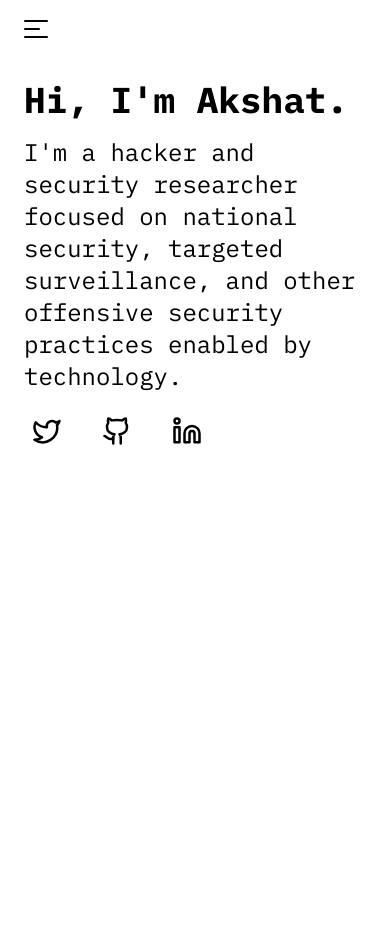
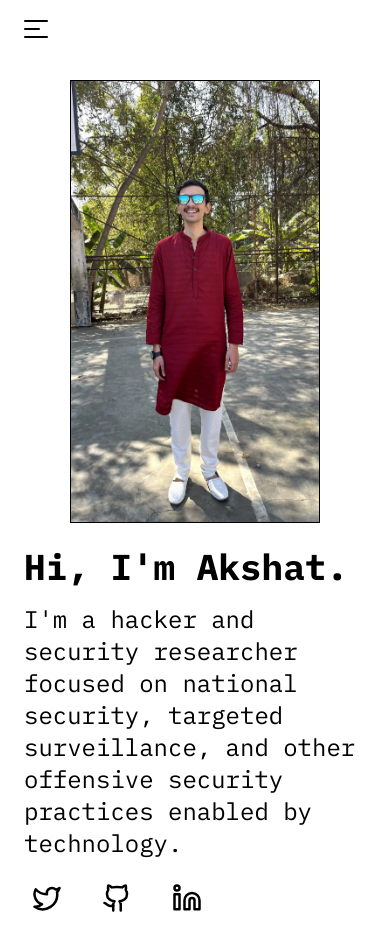
Before and after one commit to SudoCode7/yourlocalhost, a Next.js app: page / in a window 390 px wide. Shown: the top 950 px of the page. Before the commit the page ends 844 px from the top, so only its background shows below. Built offline with nearby package versions, Linux system fonts and the light colour scheme.

Commit message:
Added image in mobile layout

```diff
--- a/app/page.jsx
+++ b/app/page.jsx
@@ -2,8 +2,8 @@ import Image from "next/image";
 import Socials from './components/Socials';
 export default function Home() {
   return (
-    <div className="grid grid-cols-3 gap-6 mt-20 md:mt-28">
-      <div className="justify-self-end hidden lg:block">
+    <div className="grid grid-rows-2 md:grid-rows-1 grid-cols-3 gap-6 mt-20 md:mt-28">
+      <div className="lg:justify-self-end justify-self-center md:max-lg:hidden lg:block row-start-1 row-end-2 col-span-3 lg:col-span-1">
         <Image
           src="/profile_pic.webp"
           width={250}
@@ -12,7 +12,7 @@ export default function Home() {
           alt="Picture of the author"
         />
       </div>
-      <div className="max-w-xl flex flex-col gap-4 justify-center justify-self-center lg:justify-self-auto col-span-3 lg:col-span-2">
+      <div className="max-w-xl flex flex-col gap-4 justify-start md:justify-center justify-self-center lg:justify-self-auto col-span-3 lg:col-span-2">
         <h1 className="text-4xl font-bold">Hi, I'm Akshat.</h1>
         <p className="text-2xl">
           I'm a hacker and security researcher focused on national security,
```
